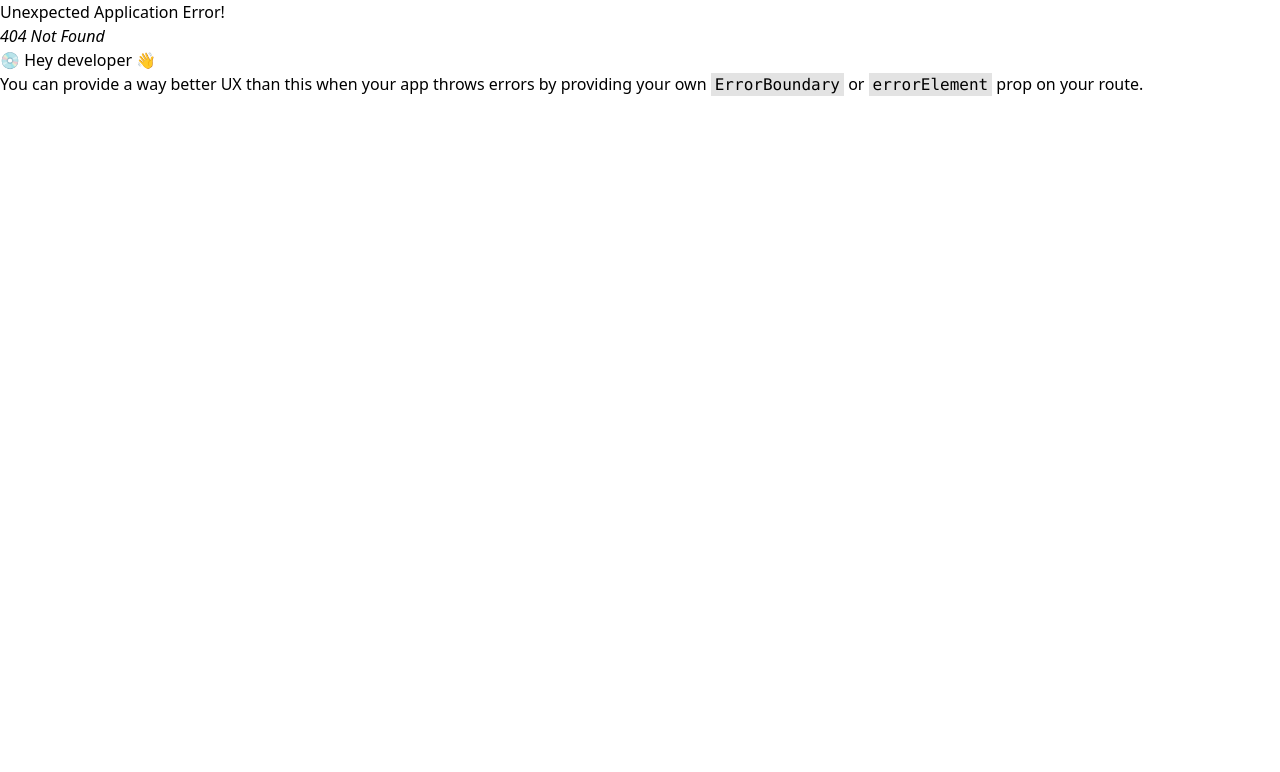
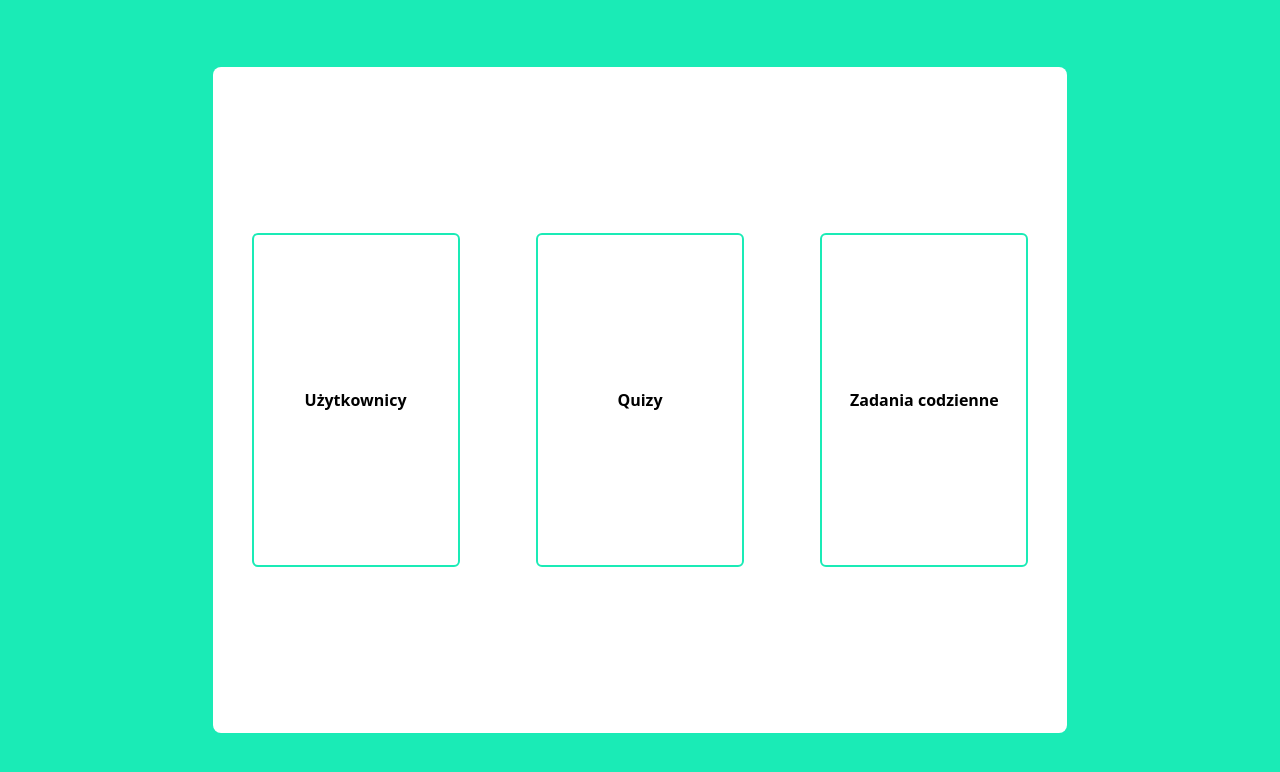
Before and after one commit to adam-przybylski/GreenGameIO, a React (Vite) app in the folder web/: page /admin in a window 1280 px wide. Before the commit this address had no page. Shown: the top 772 px of the page. Built offline with nearby package versions, Linux system fonts and the light colour scheme.

Commit message:
Admin page

```diff
--- /dev/null
+++ b/web/src/components/SubPanel.tsx
@@ -0,0 +1,18 @@
+import { FC, ReactNode, MouseEvent } from "react";
+
+type props = {
+    children: ReactNode,
+    message: string,
+    onClick: (event: MouseEvent<HTMLDivElement>, message: string) => void
+};
+
+
+const SubPanel: FC<props> = ({ children, message, onClick }) => {
+    return (
+        <div onClick={(event) => onClick(event, message)} className="bg-white border-nice-green border-2 w-52 h-2/4 font-bold hover:cursor-pointer flex items-center justify-center rounded-md">
+            {children}
+        </div>
+    );
+}
+
+export default SubPanel;
--- /dev/null
+++ b/web/src/pages/AdminLayout.tsx
@@ -0,0 +1,15 @@
+import { FC } from "react";
+import { Outlet } from "react-router-dom";
+
+
+const AdminLayout: FC = () => {
+    return (
+        <main className="h-screen flex justify-center items-center bg-nice-green">
+            <div className="w-2/3 min-h-5/6 bg-white rounded-lg grid grid-cols-3 place-items-center">
+                <Outlet />
+            </div>
+        </main>
+    );
+}
+
+export default AdminLayout;
--- /dev/null
+++ b/web/src/pages/admin/mainAdmin/index.tsx
@@ -0,0 +1,31 @@
+import { FC } from "react";
+import SubPanel from "../../../components/SubPanel";
+import { useNavigate } from "react-router-dom";
+
+
+const AdminMain: FC = () => {
+
+    const navigate = useNavigate();
+
+    const handleSubPanelClick = (event: React.MouseEvent<HTMLDivElement>, message: string) => {
+        const path = `/admin/${message}`;
+        console.log(event);
+        navigate(path);
+    }
+
+    return (
+        <>
+            <SubPanel onClick={handleSubPanelClick} message="users">
+                <p>Użytkownicy</p>
+            </SubPanel>
+            <SubPanel onClick={handleSubPanelClick} message="quizes">
+                <p>Quizy</p>
+            </SubPanel>
+            <SubPanel onClick={handleSubPanelClick} message="tasks">
+                <p>Zadania codzienne</p>
+            </SubPanel>
+        </>
+    );
+}
+
+export default AdminMain;
--- /dev/null
+++ b/web/src/pages/admin/usersAdmin/index.tsx
@@ -0,0 +1,11 @@
+import { FC } from "react";
+
+const AdminUsers: FC = () => {
+    return (
+        <div>
+            <p>aaa</p>
+        </div>
+    );
+}
+
+export default AdminUsers;
--- a/web/tailwind.config.js
+++ b/web/tailwind.config.js
@@ -9,7 +9,10 @@ export default {
       colors: {
         'nice-green': '#1aebb6',
       },
-      borderColor: ['focus']
+      borderColor: ['focus'],
+      minHeight: {
+        '5/6': '83.333333%',
+      },
     },
   },
   plugins: [],
```
Also changed, not shown: web/src/main.tsx (+12 -1 lines).
